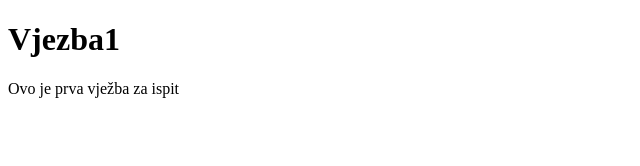
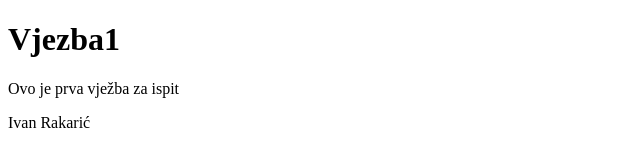
Before and after one commit to MindBodyCodeOrg/vjezba1, a website: page index.html in a window 1280 px wide. Shown: the full height of the page, 0-640 px from the left. Drawn offline with Linux system fonts and the light colour scheme.

Commit message:
dodao ime i prezime u file

```diff
--- a/index.html
+++ b/index.html
@@ -10,5 +10,6 @@
 		<h1>Vjezba1</h1>
 
 		<p>Ovo je prva vježba za ispit</p>
+		<p>Ivan Rakarić</p>
 	</body>
 </html>
```
